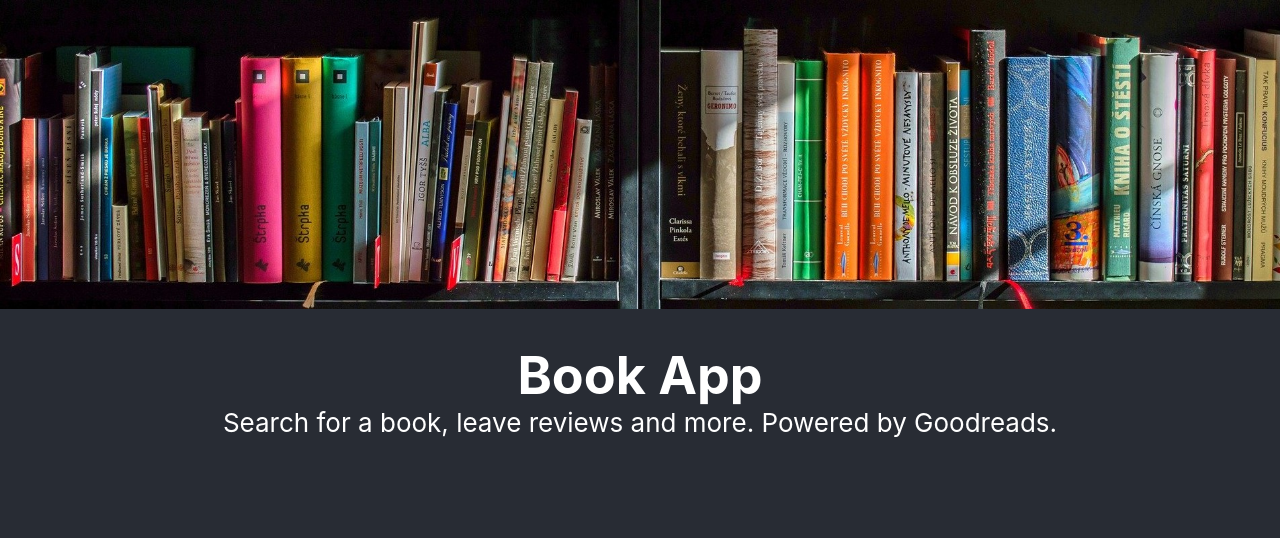
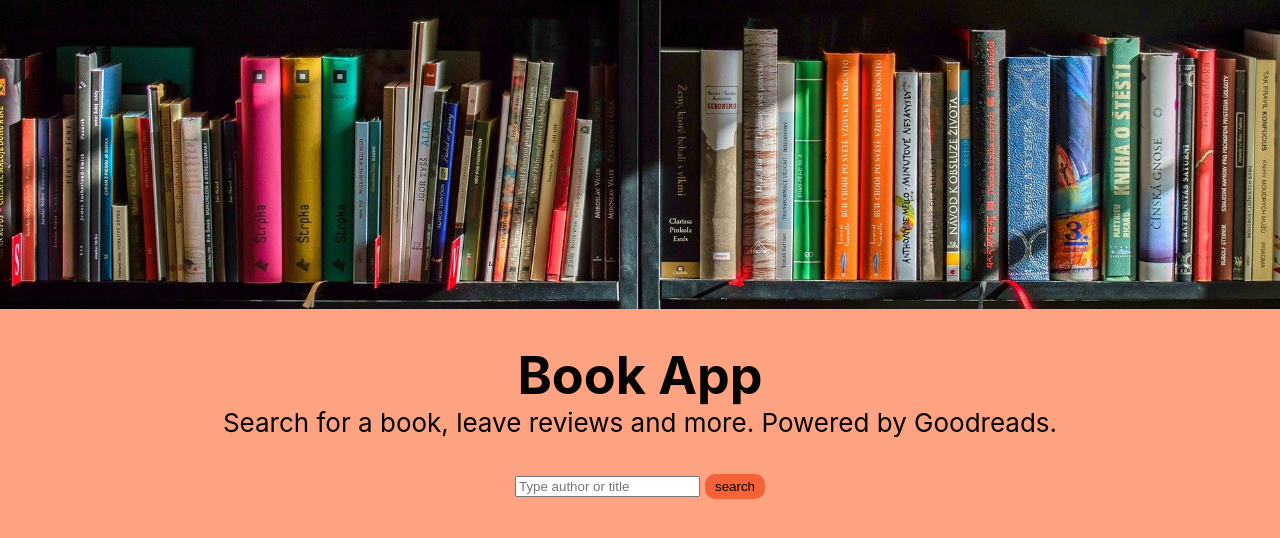
Before and after one commit to espoertner/project-app, a React (Create React App) app: page / in a window 1280 px wide. Shown: the top 538 px of the page. Built offline with nearby package versions, Linux system fonts and the light colour scheme.

Commit message:
adds styles for search form

```diff
--- a/src/App.css
+++ b/src/App.css
@@ -1,5 +1,15 @@
+/*App Styles*/
+/*Color palette
+dark blue: #3f5e63
+light blue: #69969c
+pink: #fda381
+orange: #f56237
+red: #a80000
+black/text: #050402
+*/
 .App {
-  text-align: center;
+  background-color:#fda381;
+  min-height:100vh;
 }
 
 .App-topper {
@@ -7,13 +17,12 @@
 }
 
 .App-header {
-  background-color: #282c34;
-  min-height: 100vh;
+  background-color:#fda381;
   display: flex;
   flex-direction: column;
   align-items: center;
   font-size: calc(10px + 2vmin);
-  color: white;
+  color:#050402;
 }
 
 p {
@@ -23,3 +32,28 @@ p {
 h1 {
   margin-bottom: 0;
 }
+
+button {
+  background-color: #f56237;
+  border-radius: 10px;
+  border: 0px;
+  padding: 5px 10px;
+  margin-left: 5px;
+}
+
+button:hover {
+  background-color: #a80000;
+  color: white;
+}
+
+/*Search bar styles*/
+.search-form {
+  padding: 10px;
+  text-align: center;
+  border: none;
+}
+
+/*Card styles*/
+
+
+/*Media queries */
--- a/src/App.js
+++ b/src/App.js
@@ -1,5 +1,7 @@
 import React from 'react';
+import SearchForm from './components/SearchForm';
 import topper from './book-topper.jpg';
+// import BookList from './components/BookList';
 import './App.css';
 
 function App() {
@@ -12,6 +14,12 @@ function App() {
           Search for a book, leave reviews and more. Powered by Goodreads.
         </p>
       </header>
+      <div>
+        <SearchForm />
+      </div>
+      <div className="main-content">
+          {/* <BookList /> */}
+        </div>
     </div>
   );
 }
```
